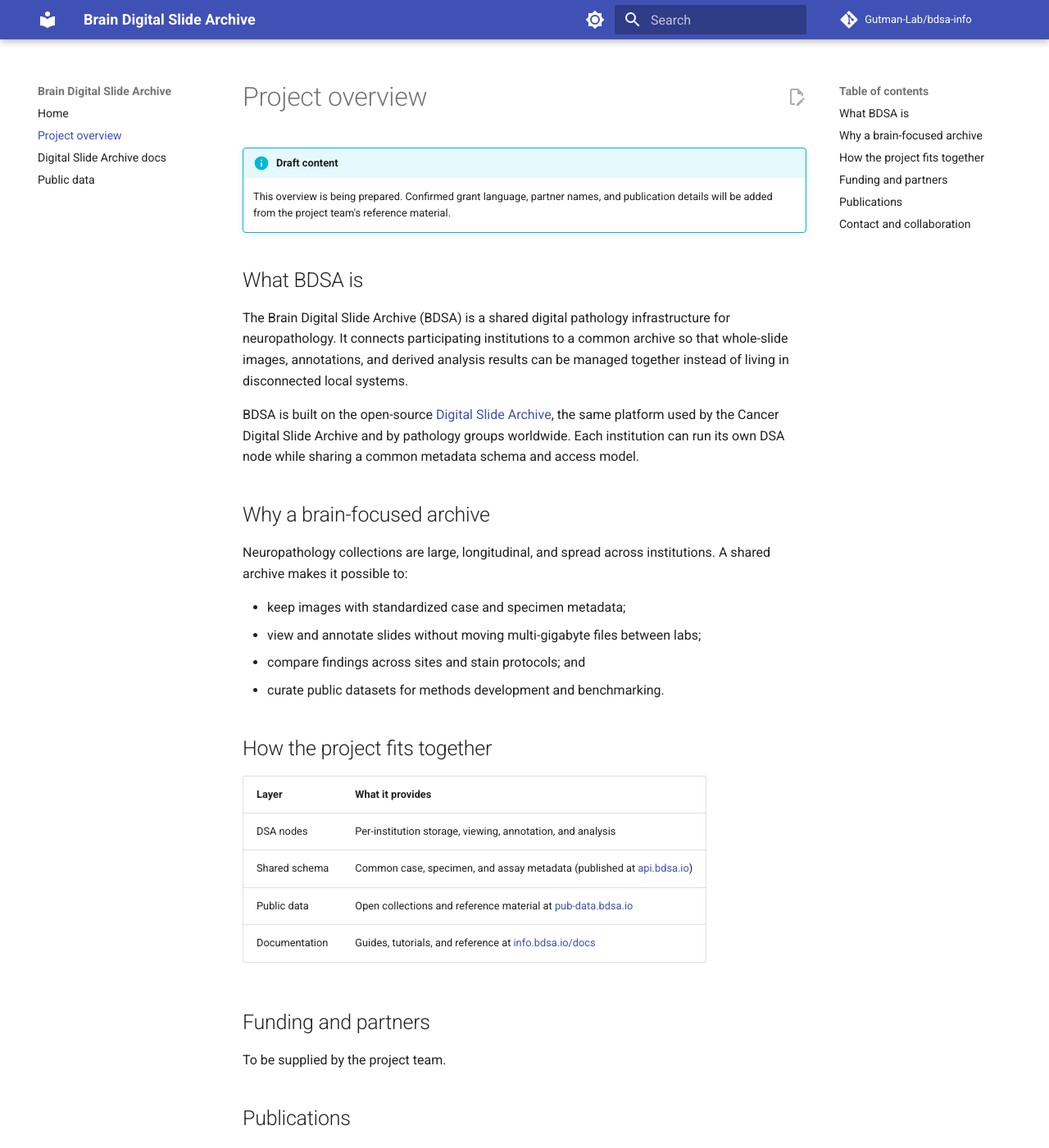
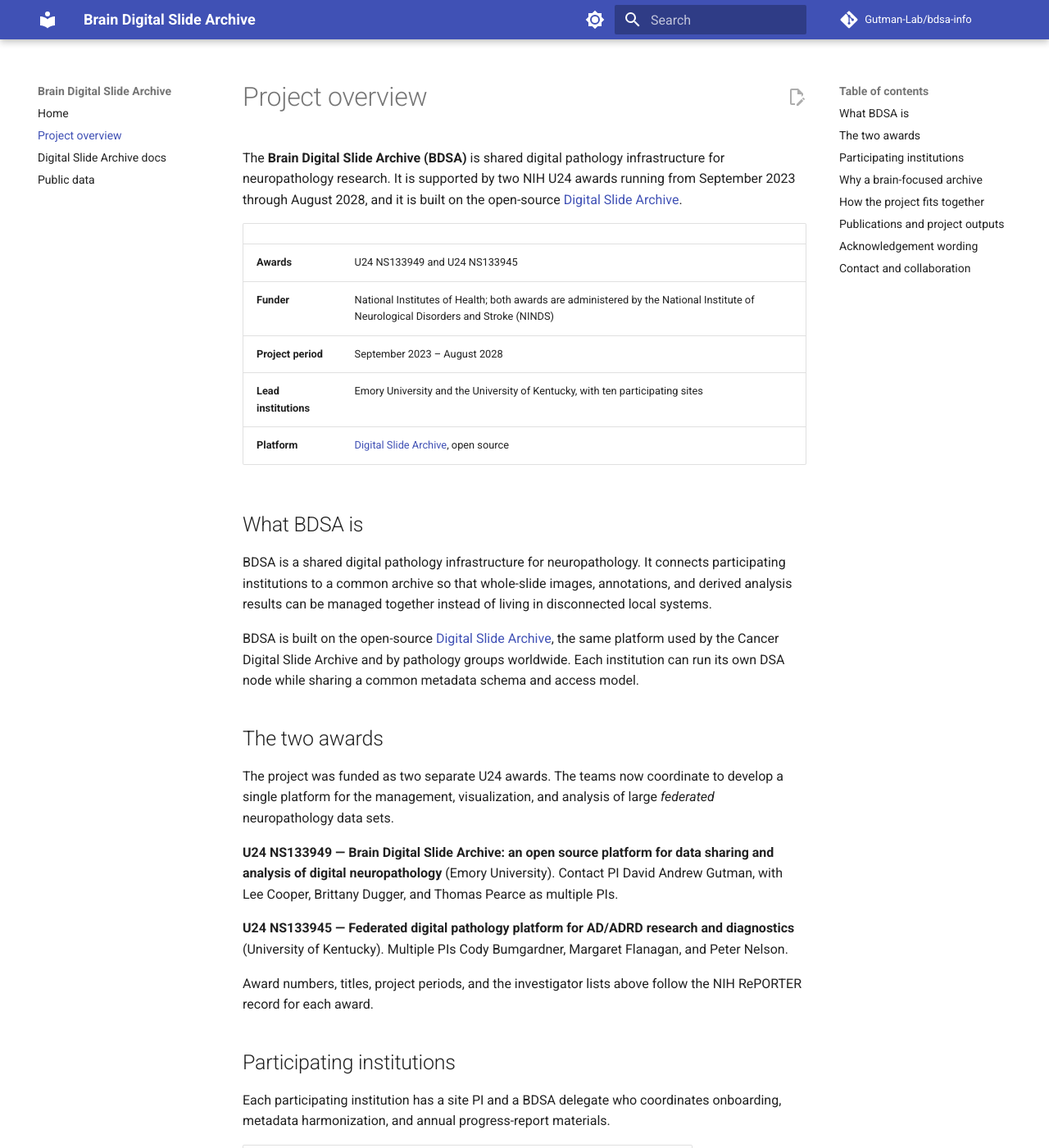
Before and after one commit to Gutman-Lab/bdsa-info, an MkDocs documentation site: the page built from docs/project.md, in a window 1280 px wide and 1400 px high. Shown: the whole window at 82% size. Built offline with MkDocs 1.6.1 and Material for MkDocs 9.7.7, drawn with Linux system fonts in a browser that asks for light colours; comment, search, counter and statistics services are not loaded; some of the changed text lies outside the part shown.

Commit message:
Replace the project page draft with confirmed grant, partner, and acknowledgement content

```diff
--- a/docs/project.md
+++ b/docs/project.md
@@ -1,23 +1,66 @@
 # Project overview
 
-!!! info "Draft content"
-    This overview is being prepared. Confirmed grant language, partner names,
-    and publication details will be added from the project team's reference
-    material.
+The **Brain Digital Slide Archive (BDSA)** is shared digital pathology
+infrastructure for neuropathology research. It is supported by two NIH U24
+awards running from September 2023 through August 2028, and it is built on the
+open-source [Digital Slide Archive](https://digitalslidearchive.github.io/digital_slide_archive/).
+
+| | |
+| --- | --- |
+| **Awards** | U24 NS133949 and U24 NS133945 |
+| **Funder** | National Institutes of Health; both awards are administered by the National Institute of Neurological Disorders and Stroke (NINDS) |
+| **Project period** | September 2023 – August 2028 |
+| **Lead institutions** | Emory University and the University of Kentucky, with ten participating sites |
+| **Platform** | [Digital Slide Archive](https://digitalslidearchive.github.io/digital_slide_archive/), open source |
 
 ## What BDSA is
 
-The Brain Digital Slide Archive (BDSA) is a shared digital pathology
-infrastructure for neuropathology. It connects participating institutions to a
-common archive so that whole-slide images, annotations, and derived analysis
-results can be managed together instead of living in disconnected local
-systems.
+BDSA is a shared digital pathology infrastructure for neuropathology. It
+connects participating institutions to a common archive so that whole-slide
+images, annotations, and derived analysis results can be managed together
+instead of living in disconnected local systems.
 
 BDSA is built on the open-source
 [Digital Slide Archive](https://digitalslidearchive.github.io/digital_slide_archive/),
 the same platform used by the Cancer Digital Slide Archive and by pathology
 groups worldwide. Each institution can run its own DSA node while sharing a
 common metadata schema and access model.
+
+## The two awards
+
+The project was funded as two separate U24 awards. The teams now coordinate to
+develop a single platform for the management, visualization, and analysis of
+large *federated* neuropathology data sets.
+
+**U24 NS133949 — Brain Digital Slide Archive: an open source platform for data
+sharing and analysis of digital neuropathology** (Emory University). Contact PI
+David Andrew Gutman, with Lee Cooper, Brittany Dugger, and Thomas Pearce as
+multiple PIs.
+
+**U24 NS133945 — Federated digital pathology platform for AD/ADRD research and
+diagnostics** (University of Kentucky). Multiple PIs Cody Bumgardner, Margaret
+Flanagan, and Peter Nelson.
+
+Award numbers, titles, project periods, and the investigator lists above follow
+the NIH RePORTER record for each award.
+
+## Participating institutions
+
+Each participating institution has a site PI and a BDSA delegate who coordinates
+onboarding, metadata harmonization, and annual progress-report materials.
+
+| Institution | Site PI |
+| --- | --- |
+| Emory University | David Andrew Gutman |
+| University of California, Davis | Brittany Dugger |
+| Northwestern University | Lee Alex Donald Cooper |
+| University of Kentucky | Peter Nelson |
+| The University of Texas Health Science Center at San Antonio | Margaret Flanagan |
+| University of Toronto | Gabor Kovacs |
+| University of Pittsburgh | Thomas Pearce |
+| University of Sao Paulo Medical School | Claudia Suemoto |
+| Icahn School of Medicine at Mount Sinai | John Crary |
+| University of Washington | Amber Nolan |
 
 ## Why a brain-focused archive
 
@@ -38,15 +81,39 @@ institutions. A shared archive makes it possible to:
 | Public data | Open collections and reference material at [pub-data.bdsa.io](https://pub-data.bdsa.io) |
 | Documentation | Guides, tutorials, and reference at [info.bdsa.io/docs](https://info.bdsa.io/docs/) |
 
-## Funding and partners
+## Publications and project outputs
 
-To be supplied by the project team.
+Peer-reviewed papers, posters, presentations, and other products from the two
+awards are collected centrally so that each institution can draw on them for its
+annual progress report. A public list is being compiled and will be published
+here.
 
-## Publications
+Outputs that are already public:
 
-To be supplied by the project team. The Digital Slide Archive's own papers and
-success stories are listed in the
+- [Digital Slide Archive](https://github.com/DigitalSlideArchive) — the open
+  source platform, documentation, and analysis components;
+- [bdsa-react-components](https://github.com/Gutman-Lab/bdsa-react-components) —
+  reusable UI components for building pathology viewers and annotation tools;
+- [Public data](https://pub-data.bdsa.io) — open neuropathology collections and
+  their metadata.
+
+The Digital Slide Archive's own papers and success stories are listed in the
 [DSA documentation](https://info.bdsa.io/docs/about/).
+
+## Acknowledgement wording
+
+Publications and presentations that use BDSA data, software, or infrastructure
+should acknowledge both awards. The standard NIH wording, with the award numbers
+filled in:
+
+> Research reported in this publication was supported by the National Institute
+> of Neurological Disorders and Stroke of the National Institutes of Health
+> under Award Numbers U24NS133949 and U24NS133945. The content is solely the
+> responsibility of the authors and does not necessarily represent the official
+> views of the National Institutes of Health.
+
+Please confirm the exact wording with your institution's grants office before
+submission.
 
 ## Contact and collaboration
 
```
Also changed, not shown: docs/index.md (+9 -5 lines).
